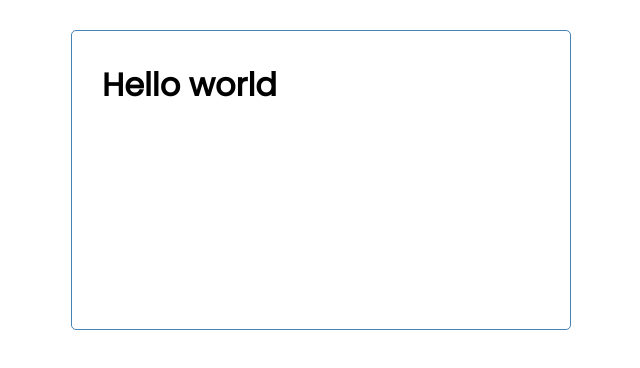
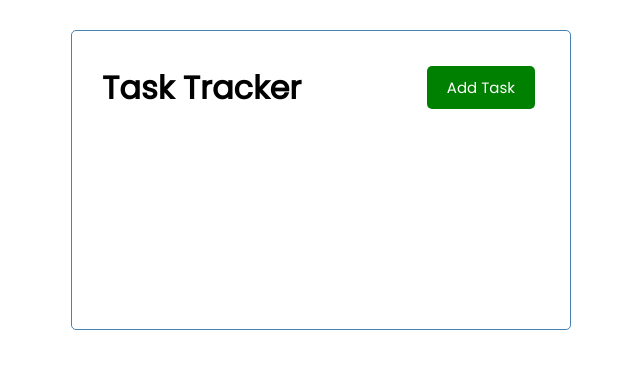
Before and after one commit to marsou001/task-tracker-vue, a Vue app: page / in a window 1280 px wide. Shown: the top 368 px of the page, without its empty margins (319-959 px from the left). Built offline with nearby package versions, Linux system fonts and the light colour scheme.

Commit message:
feat: add button

```diff
--- a/src/App.vue
+++ b/src/App.vue
@@ -1,13 +1,16 @@
 <template>
   <div class="container">
-    <h1>Hello world</h1>
+    <Header title="Task Tracker" />
   </div>
 </template>
 
 <script>
+import Header from './components/Header'
+
 export default {
   name: 'App',
   components: {
+    Header,
   }
 }
 </script>
--- /dev/null
+++ b/src/components/Button.vue
@@ -0,0 +1,13 @@
+<template>
+    <button :style="{ background: color }" class="btn">{{text}}</button>
+</template>
+
+<script>
+    export default {
+        name: 'Button',
+        props: {
+            text: String,
+            color: String,
+        }
+    }
+</script>
--- a/src/components/Header.vue
+++ b/src/components/Header.vue
@@ -0,0 +1,29 @@
+<template>
+    <header>
+        <h1>{{title}}</h1>
+        <Button text="Add Task" color="green" />
+    </header>
+</template>
+
+<script>
+import Button from './Button'
+
+export default {
+    name: 'Header',
+    props: {
+        title: String,
+    },
+    components: {
+        Button,
+    }
+}
+</script>
+
+<style scoped>
+    header {
+        display: flex;
+        justify-content: space-between;
+        align-items: center;
+        margin-bottom: 20px;
+    }
+</style>
```
